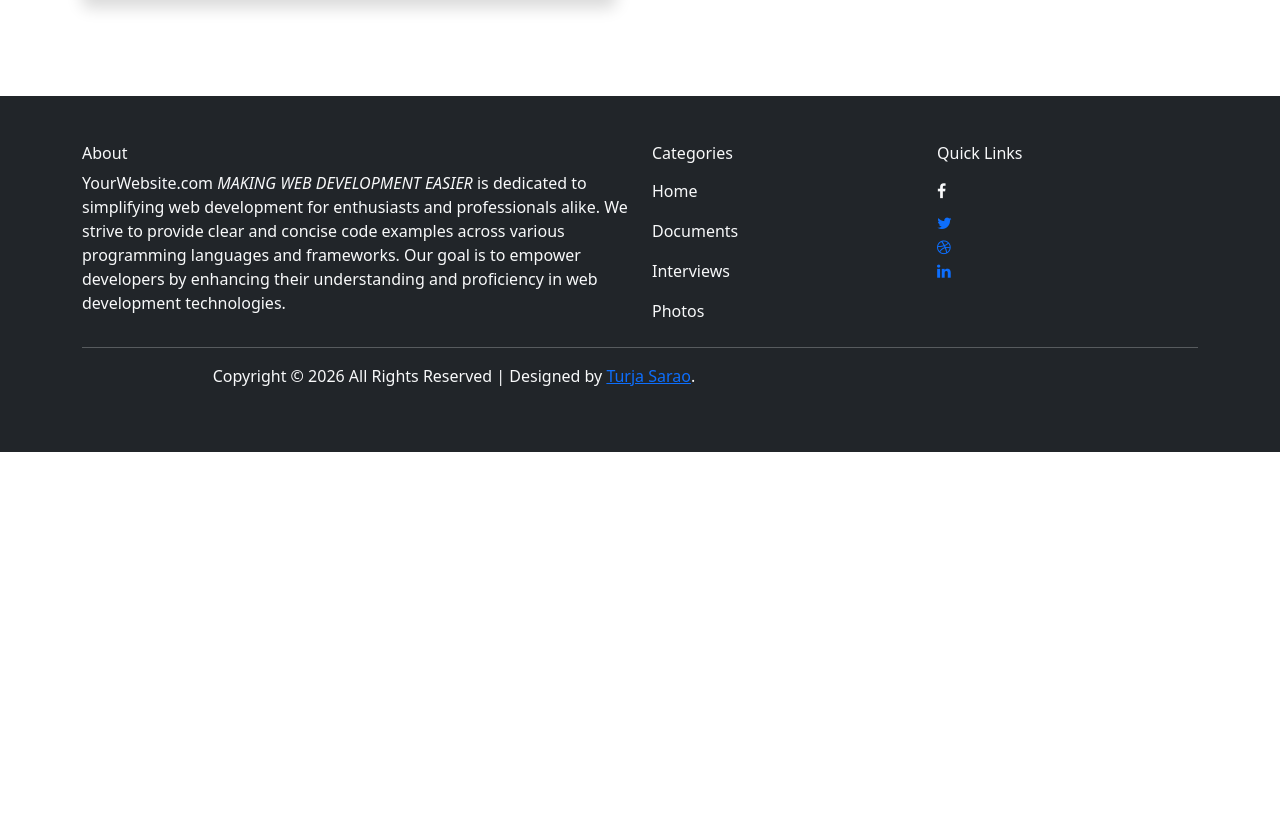
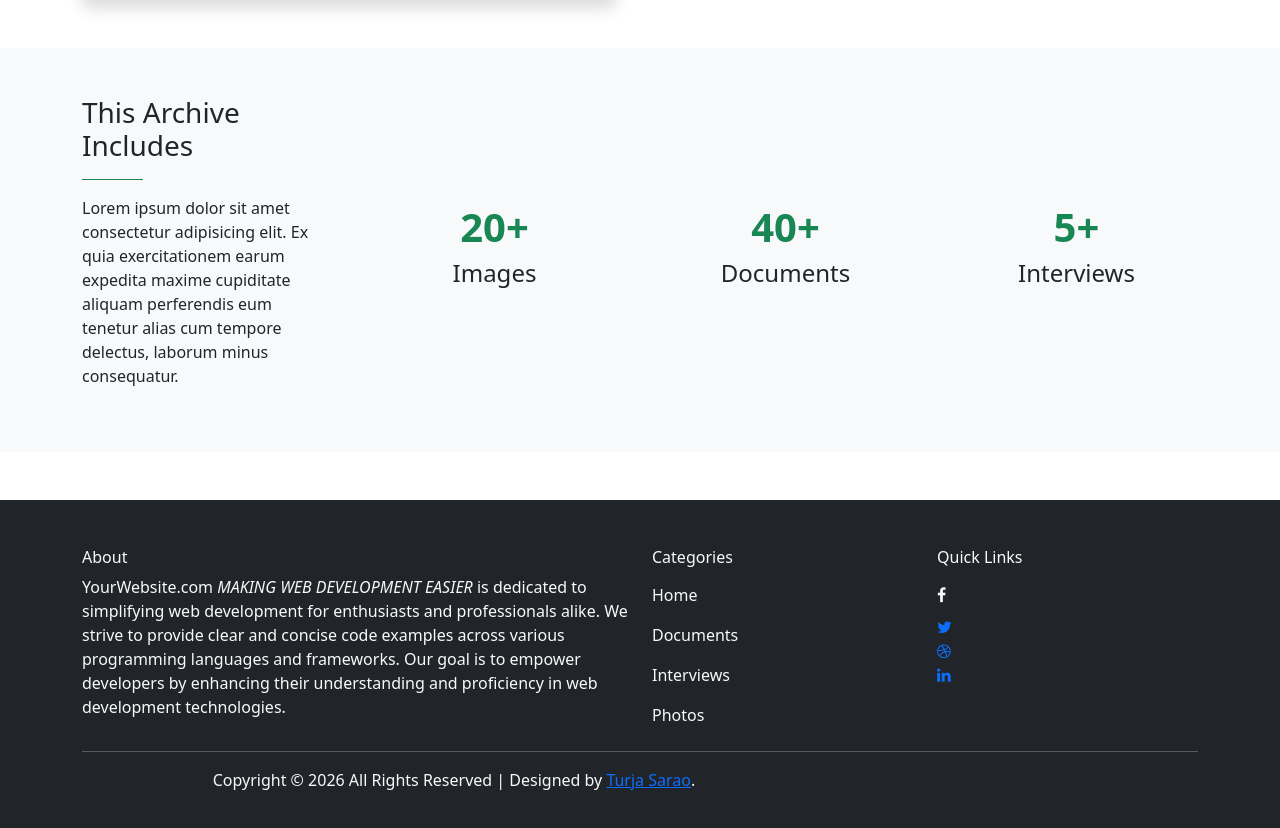
Before and after one commit to TurjoSerao/web-resources, a plain HTML site: page index.html in a window 1280 px wide. Shown: the part 1735-2563 px from the top of the page. Before the commit the page ends 2235 px from the top, so only its background shows below. Drawn offline with nearby package versions, Linux system fonts and the light colour scheme.

Commit message:
added resourses

```diff
--- a/index.html
+++ b/index.html
@@ -136,6 +136,43 @@
       </div>
     </section>
 
+    <!-- Featured section -->
+    <section class="container-fluid py-5 bg-light">
+      <div class="container">
+        <div class="row g-5 align-items-center">
+          <!-- Text Section -->
+          <div class="col-12 col-lg-3">
+            <h3>This Archive Includes</h3>
+            <hr class="w-25 text-success opacity-100" />
+            <p>
+              Lorem ipsum dolor sit amet consectetur adipisicing elit. Ex quia
+              exercitationem earum expedita maxime cupiditate aliquam
+              perferendis eum tenetur alias cum tempore delectus, laborum minus
+              consequatur.
+            </p>
+          </div>
+
+          <!-- Stat 1 -->
+          <div class="col-12 col-md-4 col-lg-3 text-center">
+            <h1 class="text-success fw-bold">20+</h1>
+            <h4>Images</h4>
+          </div>
+
+          <!-- Stat 2 -->
+          <div class="col-12 col-md-4 col-lg-3 text-center">
+            <h1 class="text-success fw-bold">40+</h1>
+            <h4>Documents</h4>
+          </div>
+
+          <!-- Stat 3 -->
+          <div class="col-12 col-md-4 col-lg-3 text-center">
+            <h1 class="text-success fw-bold">5+</h1>
+            <h4>Interviews</h4>
+          </div>
+        </div>
+      </div>
+    </section>
+
     <!-- Footer Section -->
     <footer>
       <div class="container-fluid bg-dark text-light py-5 my-5">
```
